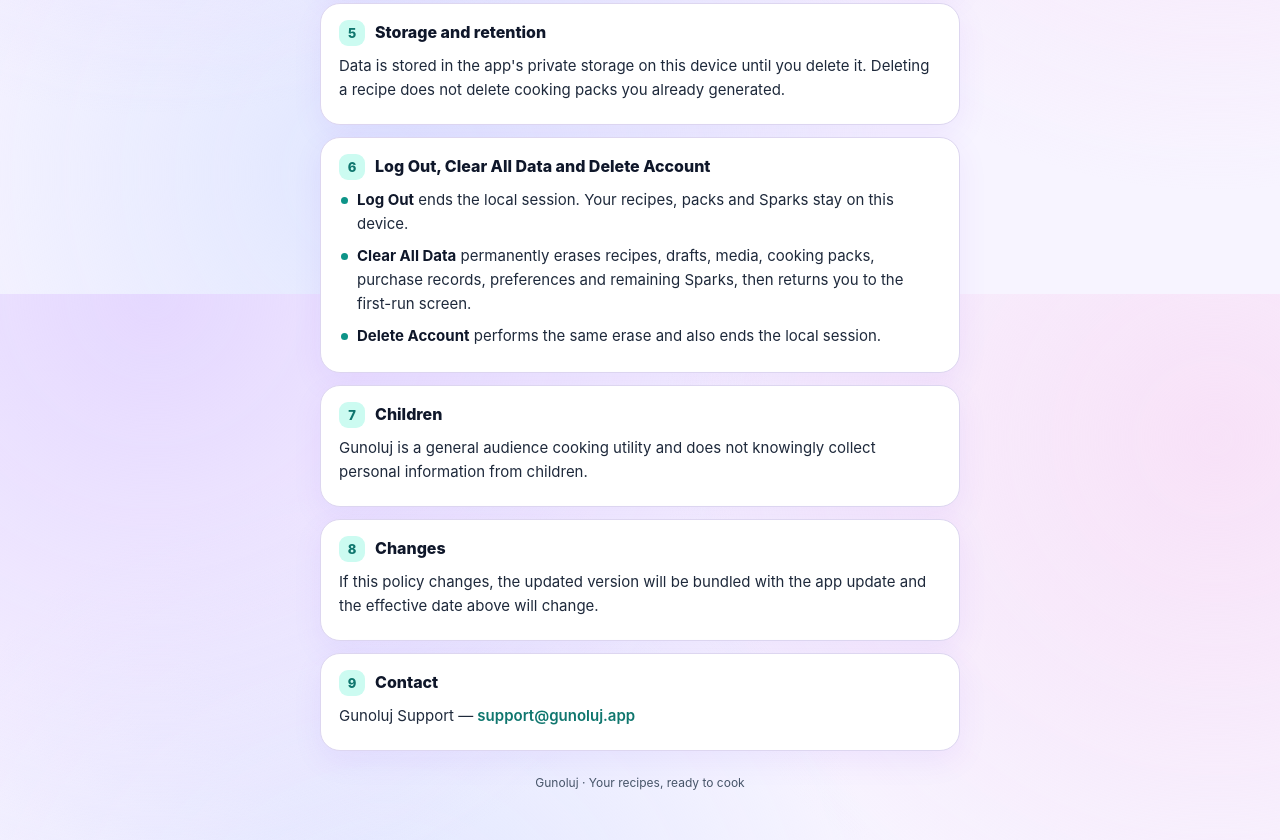
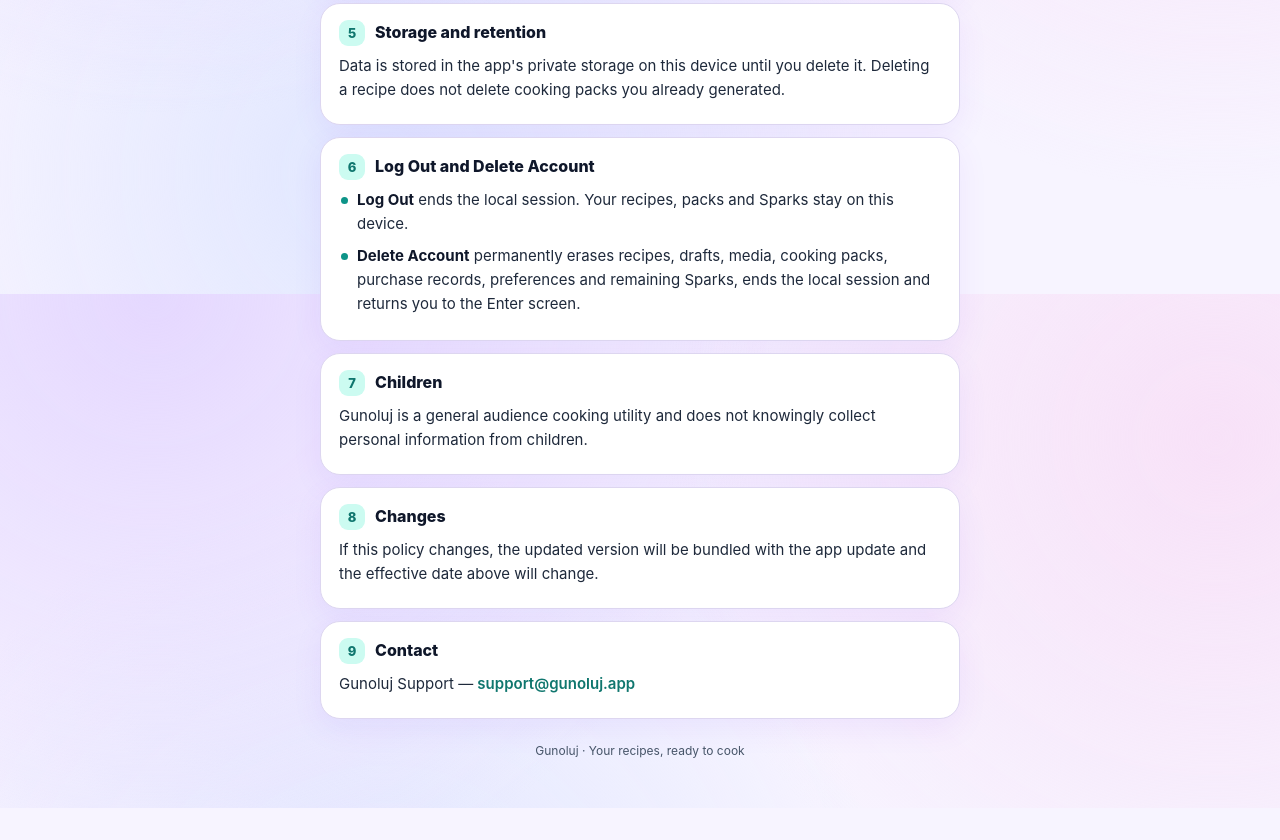
Before and after one commit to gunoluj/gunoluj-legal, a plain HTML site: page privacy.html in a window 1280 px wide. Shown: the part 1306-2146 px from the top of the page. After the commit the page ends 2114 px from the top, so only its background shows below. Drawn offline with Linux system fonts and the light colour scheme.

Commit message:
Remove Clear All Data from legal pages

```diff
--- a/privacy.html
+++ b/privacy.html
@@ -130,11 +130,10 @@
   </section>
 
   <section>
-    <h2><span class="num">6</span>Log Out, Clear All Data and Delete Account</h2>
+    <h2><span class="num">6</span>Log Out and Delete Account</h2>
     <ul>
       <li><strong>Log Out</strong> ends the local session. Your recipes, packs and Sparks stay on this device.</li>
-      <li><strong>Clear All Data</strong> permanently erases recipes, drafts, media, cooking packs, purchase records, preferences and remaining Sparks, then returns you to the first-run screen.</li>
-      <li><strong>Delete Account</strong> performs the same erase and also ends the local session.</li>
+      <li><strong>Delete Account</strong> permanently erases recipes, drafts, media, cooking packs, purchase records, preferences and remaining Sparks, ends the local session and returns you to the Enter screen.</li>
     </ul>
   </section>
 
```
Also changed, not shown: terms.html (+1 -1 lines).
